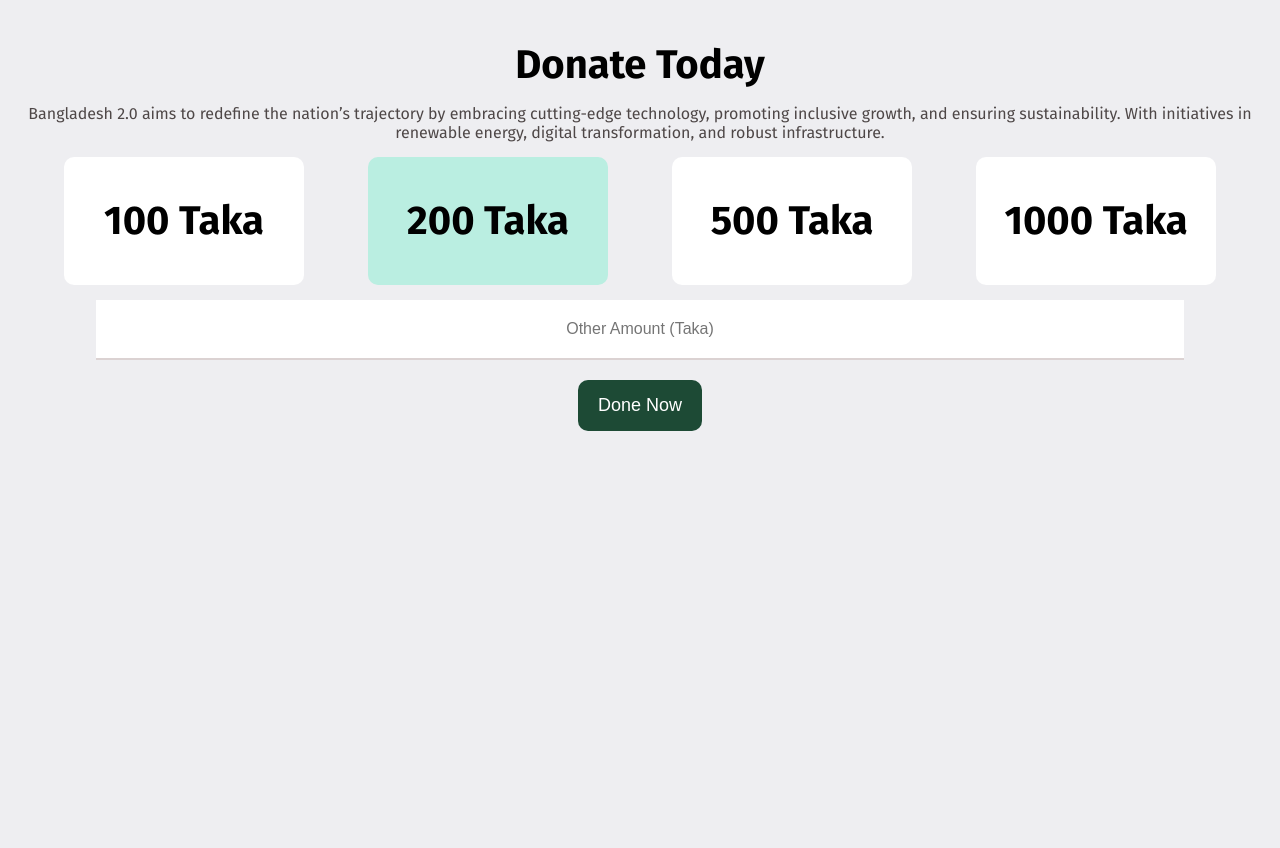
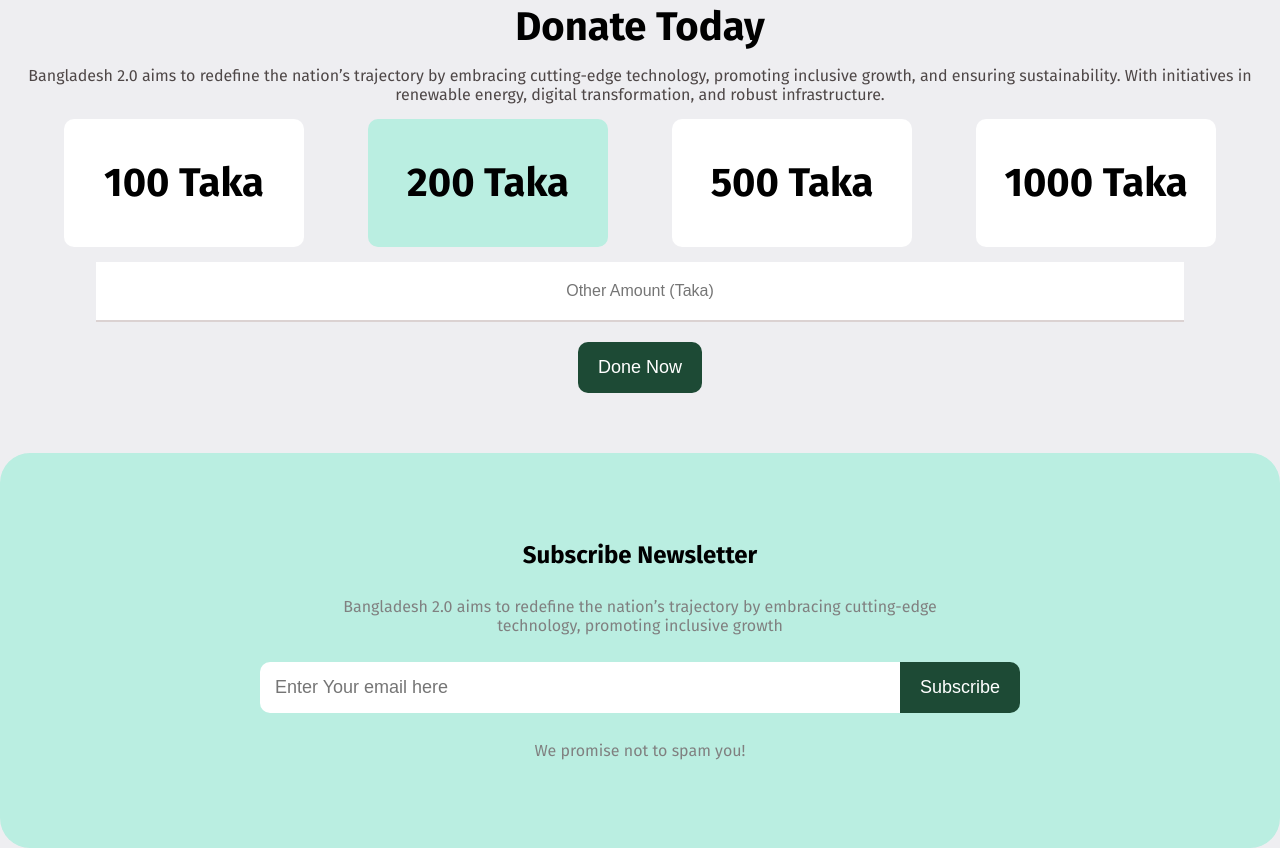
Before and after one commit to Shakib-cse/portfolio-project, a plain HTML site: page index.html in a window 1280 px wide. Shown: the part 2282-3130 px from the top of the page. Before the commit the page ends 2773 px from the top, so only its background shows below. Drawn offline with Linux system fonts and the light colour scheme.

Commit message:
this is final project

```diff
--- a/index.html
+++ b/index.html
@@ -62,7 +62,7 @@
         </div>
       </div> <!--  vision area end -->
       <div class="bonus-area">
-        <p>"Lorem ipsum dolor sit amet consectetur adipisicing elit. Facilis quas, ducimus labore sequi quos deserunt optio id repellendus tempora veniam amet porro corporis exercitationem numquam debitis culpa laudantium odio, velit vel minus sit? Veritatis aut maiores ducimus fugit error ex sit, dignissimos eum tempora perferendis a rem culpa ab aliquid modi? Est vitae neque esse, cumque, quam tenetur rem earum eaque mollitia modi ipsum aspernatur, dignissimos excepturi aliquam architecto soluta necessitatibus vero?"</p>
+        <p>"Money begets money. If you don't have that, you wait around to be hired by somebody at the mercy of others. If you have that money in your hand, you desperately try to make the best use of it and move ahead."</p>
         <h4>Dr. Muhammad Yunus</h6>
         <span>Chief Adviser of the People's Republic of Bangladesh</span>
       </div> <!--  bonus area end -->
@@ -75,11 +75,10 @@
                 <img src="./assets/satelite.png" alt="satelite">
               </div>
               <div class="card-details">
-                <h3>Bangladesh Launches New Satellite</h3>
-                <img src="./assets/al-jazeera.png" alt="jazeera">
-                <div>Date: 05/01/2025 <time datetime="10:25 PM">Time: 10:25 PM</time></div>
-                <p>Not until the creation and maintenance of decent conditions of life for all people are recognized and accepted as a common obligation of all people and all countries—not until then shall we,
-                  with a certain degree of justification, be able to speak of humankind as civilized</p>
+                <h3>Bangladesh Create Padma Bridge</h3>
+                <img src="./assets/maxresdefault.jpg" alt="jazeera">
+                <div>Date: 20/06/2022 <time datetime="2022-06-20T10:00">Time: 10:00 AM</time></div>
+                <p>The Padma Bridge connects the southwestern region to the rest of the country, boosting economic growth and reducing travel time significantly. This multipurpose bridge accommodates both road and rail traffic, enhancing connectivity and trade. The construction faced challenges, including financial and environmental hurdles, but it stands as a testament to Bangladesh's resilience and progress. The Padma Bridge symbolizes national pride and is expected to contribute to GDP growth by improving transportation, trade, and regional integration.</p>
                   <button class="primary-btn">Read More</button>
               </div>
             </div>
@@ -87,7 +86,7 @@
               <div class="card-details">
                 <h3>Bangladesh Launches New Satellite</h3>
                 <img src="./assets/al-jazeera.png" alt="jazeera">
-                <div>Date: 05/01/2025 <time datetime="10:25 PM">Time: 10:25 PM</time></div>
+                <div>Date: 05/01/2025 <time datetime="2025-05-20T25:25">Time: 10:25 PM</time></div>
                 <p>Not until the creation and maintenance of decent conditions of life for all people are recognized and accepted as a common obligation of all people and all countries—not until then shall we,
                   with a certain degree of justification, be able to speak of humankind as civilized</p>
                   <button class="primary-btn">Read More</button>
@@ -111,7 +110,16 @@
         <div class="input-field"><input type="number" class="other-amount" placeholder="Other Amount (Taka)"><button class="primary-btn">Done Now</button></div>
       </form>
       </div> <!--  donate area end -->
-      <div class="subscribe-area"></div> <!--  subscribe area end -->
+      <div class="subscribe-area p-bg-color">
+        <div class="head"><h2>Subscribe Newsletter</h2></div>
+        <div class="pera"><p>Bangladesh 2.0 aims to redefine the nation’s trajectory by embracing cutting-edge <br> technology, promoting inclusive growth</p></div>
+        <div class="form">
+          <form action="#">
+            <input type="email" name="" id="email" placeholder="Enter Your email here"><button class="primary-btn">Subscribe</button>
+          </form>
+        </div>
+        <div class="foot"><p>We promise not to spam you!</p></div>
+      </div> <!--  subscribe area end -->
     </main>
     <footer></footer>
   </body>
--- a/style.css
+++ b/style.css
@@ -280,6 +280,8 @@ input[type=number] {
 }
 .card-details img {
 	padding: 10px 0;
+	width: 134px;
+	height: 50px;
 }
 .card-details div {
 	padding: 10px 0;
@@ -346,3 +348,37 @@ input[type=number] {
 	outline: none;
 }
 /* donate area end */
+
+/* subscribe area end */
+.subscribe-area {
+	padding: 60px 0;
+	width: 1280px;
+	margin: 0 auto;
+	border-radius: 30px;
+	display: flex;
+	flex-direction: column;
+	align-items: center;
+	justify-content: space-evenly;
+	height: 395px;
+	text-align: center;
+}
+.subscribe-area p {
+	color: gray;
+}
+.form {
+	width: 100%;
+}
+#email {
+	padding: 15px;
+	font-size: 18px;
+	width: 50%;
+	border: none;
+	border-top-left-radius: 10px;
+	border-bottom-left-radius: 10px;
+	padding-right: 0;
+}
+.form .primary-btn {
+	border-top-left-radius: 0;
+    border-bottom-left-radius: 0;
+}
+/* subscribe area end */
```
Also changed, not shown: assets/maxresdefault.jpg (added).
